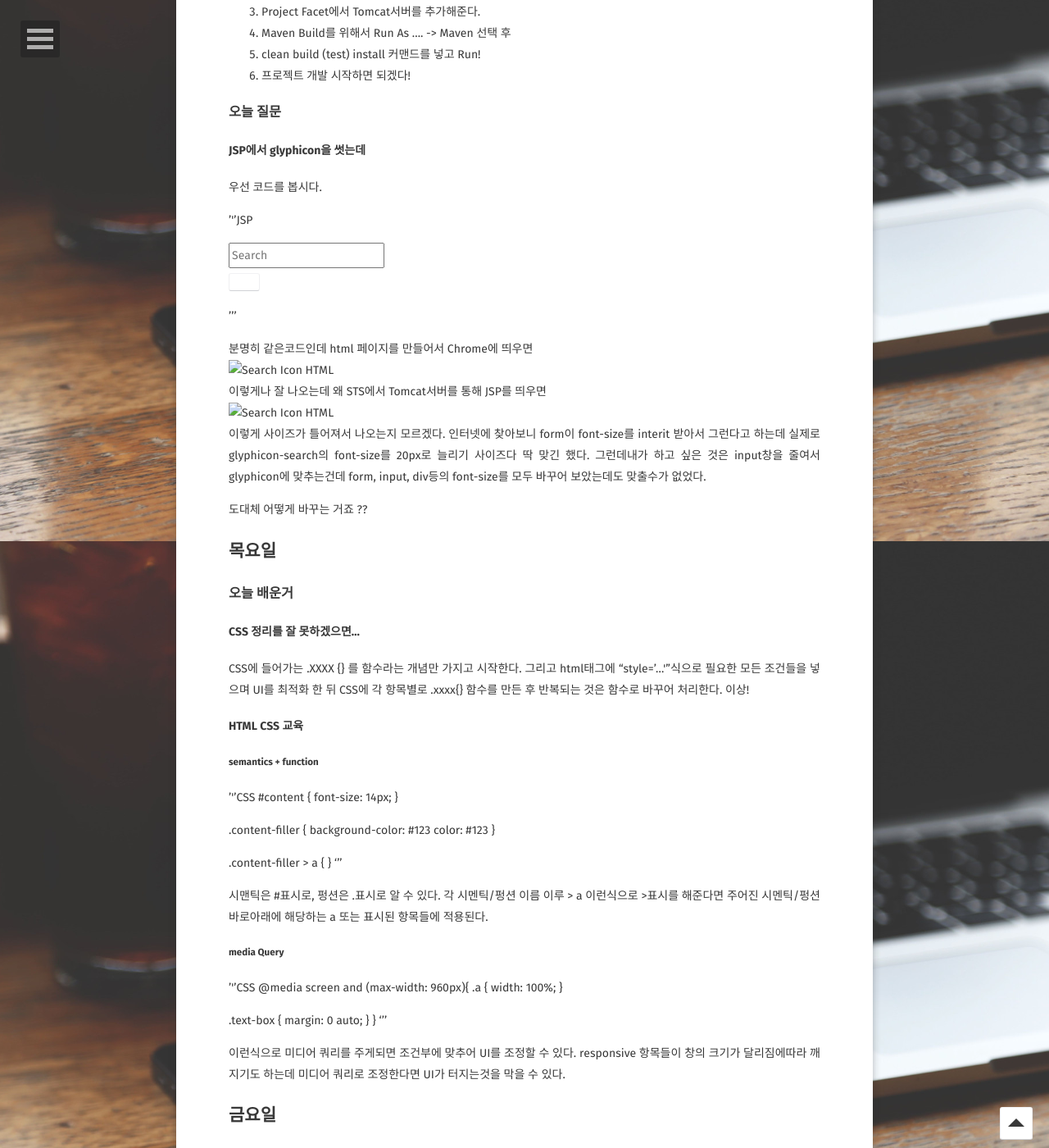
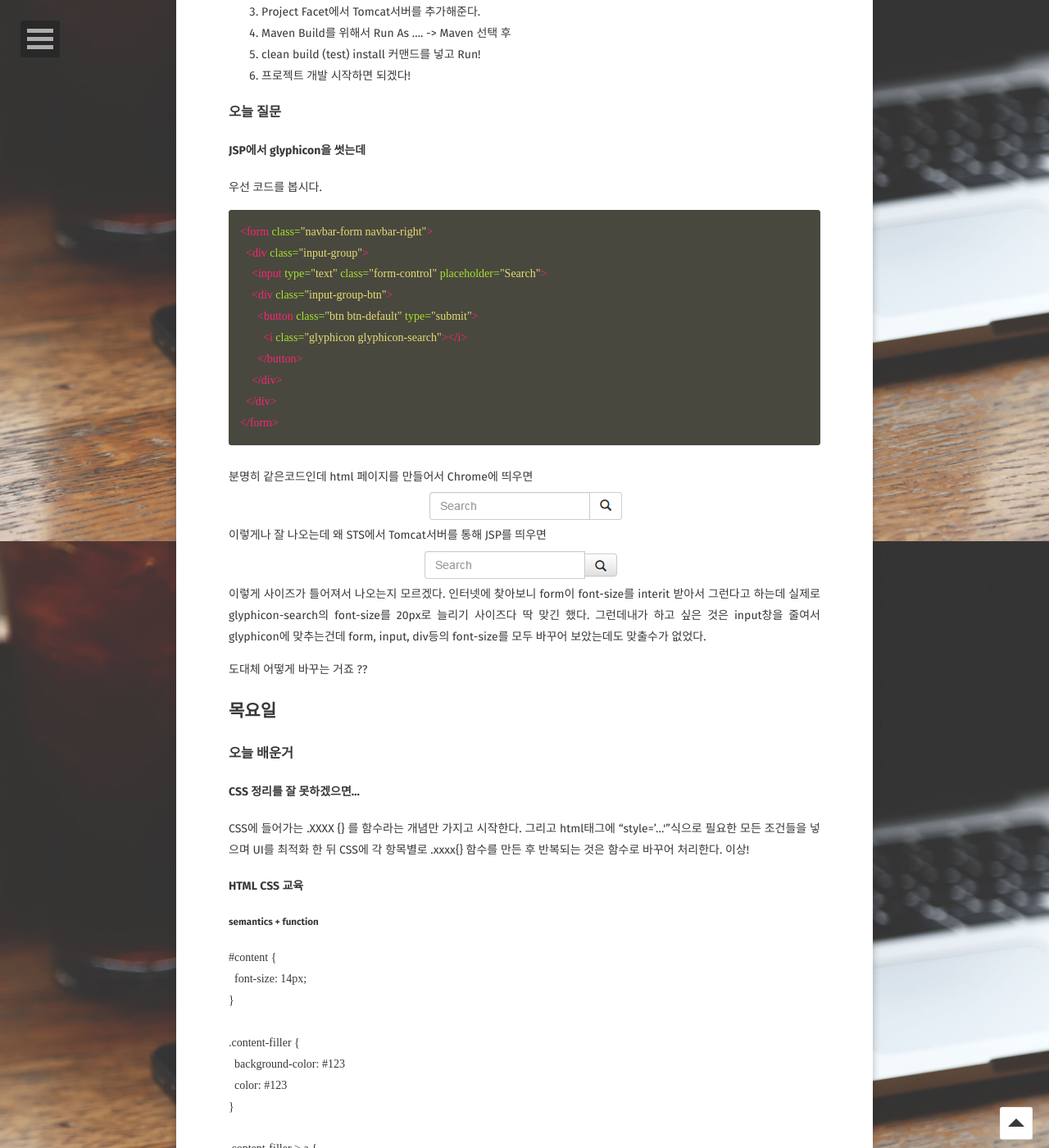
Before and after one commit to klicious/klicious.github.io, a Jekyll site: the page built from _posts/2017-01-15-3주차 정리.markdown, in a window 1280 px wide and 1400 px high, scrolled down 1140 px. Shown: the whole window at 82% size. Built offline with Jekyll 4.4.1, drawn with Linux system fonts in a browser that asks for light colours; some web fonts are replaced; comment, search, counter and statistics services are not loaded; some of the changed text lies outside the part shown.

Commit message:
small fixes

````diff
--- a/_posts/2017-01-15-3주차 정리.markdown
+++ b/_posts/2017-01-15-3주차 정리.markdown
@@ -43,7 +43,7 @@ categories: jekyll update
 
 우선 코드를 봅시다.
 
-'''JSP
+```html
 <form class="navbar-form navbar-right">
   <div class="input-group">
     <input type="text" class="form-control" placeholder="Search">
@@ -54,7 +54,7 @@ categories: jekyll update
     </div>
   </div>
 </form>
-'''
+```
 
 분명히 같은코드인데 html 페이지를 만들어서 Chrome에 띄우면
 ![Search Icon HTML](/assets/img/for_post/week2/search_icon_html.PNG)
@@ -82,7 +82,7 @@ CSS에 각 항목별로 .xxxx{} 함수를 만든 후 반복되는 것은 함수
 
 ##### semantics + function
 
-'''CSS
+```CSS
 #content {
   font-size: 14px;
 }
@@ -95,14 +95,14 @@ CSS에 각 항목별로 .xxxx{} 함수를 만든 후 반복되는 것은 함수
 .content-filler > a {
   <!-- 여기에 들어가는 것들은 모드 content-filler class 아래에 있는 <a>에만 적용 -->
 }
-'''
+```
 
 시맨틱은 #표시로, 펑션은 .표시로 알 수 있다.
 각 시멘틱/펑션 이름 이루 > a 이런식으로 >표시를 해준다면 주어진 시멘틱/펑션 바로아래에 해당하는
 a 또는 표시된 항목들에 적용된다.
 
 ##### media Query
-'''CSS
+```CSS
 @media screen and (max-width: 960px){
   .a {
     width: 100%;
@@ -112,7 +112,7 @@ a 또는 표시된 항목들에 적용된다.
     margin: 0 auto;
   }
 }
-'''
+```
 
 이런식으로 미디어 쿼리를 주게되면 조건부에 맞추어 UI를 조정할 수 있다.
 responsive 항목들이 창의 크기가 달리짐에따라 깨지기도 하는데 미디어 쿼리로 조정한다면
````
Also changed, not shown: other parts of _posts/2017-01-15-3주차 정리.markdown (+1 -1 lines), assets/img/for_post/week2/search_icon_html.PNG (added), assets/img/for_post/week2/search_icon_jsp.PNG (added).
